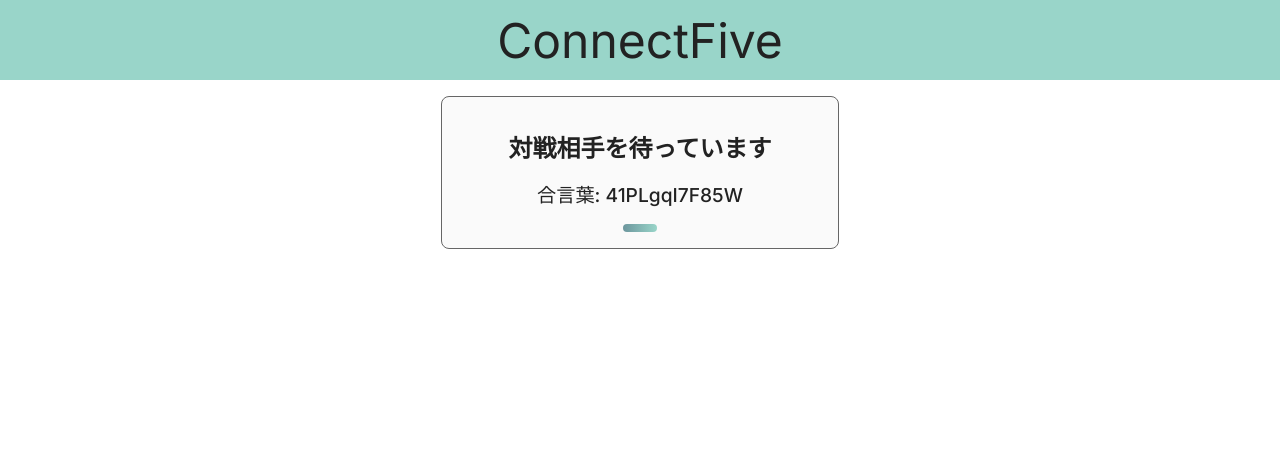
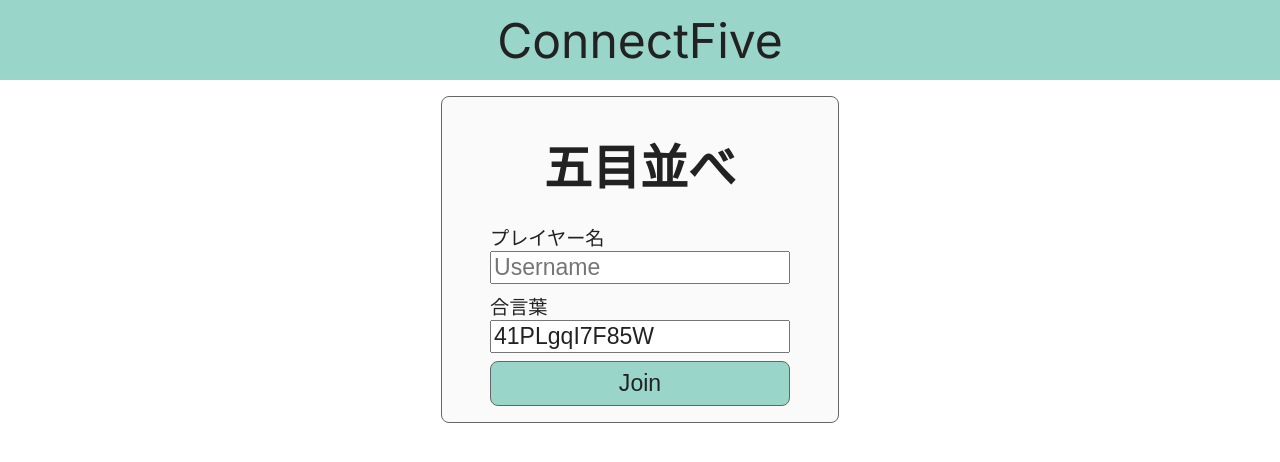
Before and after one commit to aho4ahoaho/ConnectFive, a Next.js app in the folder packages/five_client/: page / in a window 1280 px wide. Shown: the top 462 px of the page. Built offline with nearby package versions, Linux system fonts and the light colour scheme.

Commit message:
誤った初期状態を修正

```diff
--- a/packages/five_client/src/app/page.tsx
+++ b/packages/five_client/src/app/page.tsx
@@ -17,7 +17,7 @@ type Status = 'menu' | 'waiting' | 'game' | 'gameEnd';
 
 export default function Home() {
     const [board, setBoard] = React.useState<GoStoneType[][]>([]);
-    const [status, setStatus] = React.useState<Status>('waiting');
+    const [status, setStatus] = React.useState<Status>('menu');
     const [gameOptions, setGameOptions] = React.useState<GameOptions>({
         username: '',
         password: randomString(12),
```
